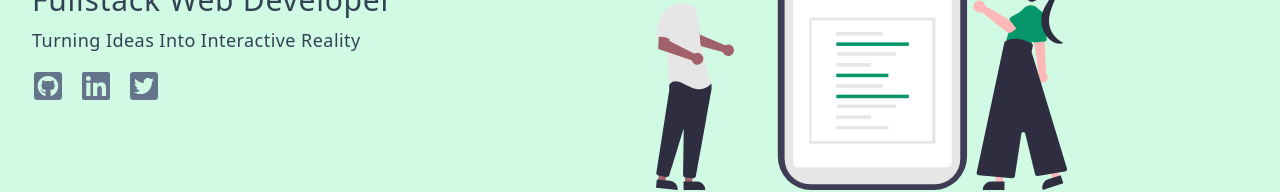
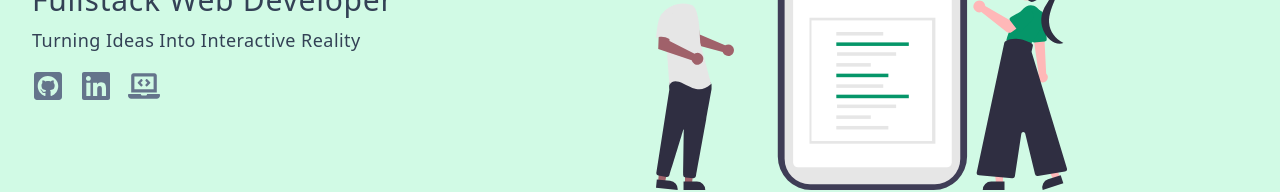
Before and after one commit to adityapatidar31/my-portfolio, a React (Vite) app: page / in a window 1280 px wide. Shown: the part 390-582 px from the top of the page. Built offline with nearby package versions, Linux system fonts and the light colour scheme.

Commit message:
change logo from twitter to code

```diff
--- a/src/components/Hero.jsx
+++ b/src/components/Hero.jsx
@@ -1,5 +1,5 @@
 import heroImg from "../assets/hero.svg";
-import { FaGithubSquare, FaLinkedin, FaTwitterSquare } from "react-icons/fa";
+import { FaGithubSquare, FaLaptopCode, FaLinkedin } from "react-icons/fa";
 const Hero = () => {
   return (
     <section className="bg-emerald-100 py-24  ">
@@ -20,7 +20,7 @@
               <FaLinkedin className="h-8 w-8 text-slate-500 hover:text-black duration-300" />
             </a>
             <a href="#">
-              <FaTwitterSquare className="h-8 w-8 text-slate-500 hover:text-black duration-300" />
+              <FaLaptopCode className="h-8 w-8 text-slate-500 hover:text-black duration-300" />
             </a>
           </div>
         </article>
```
